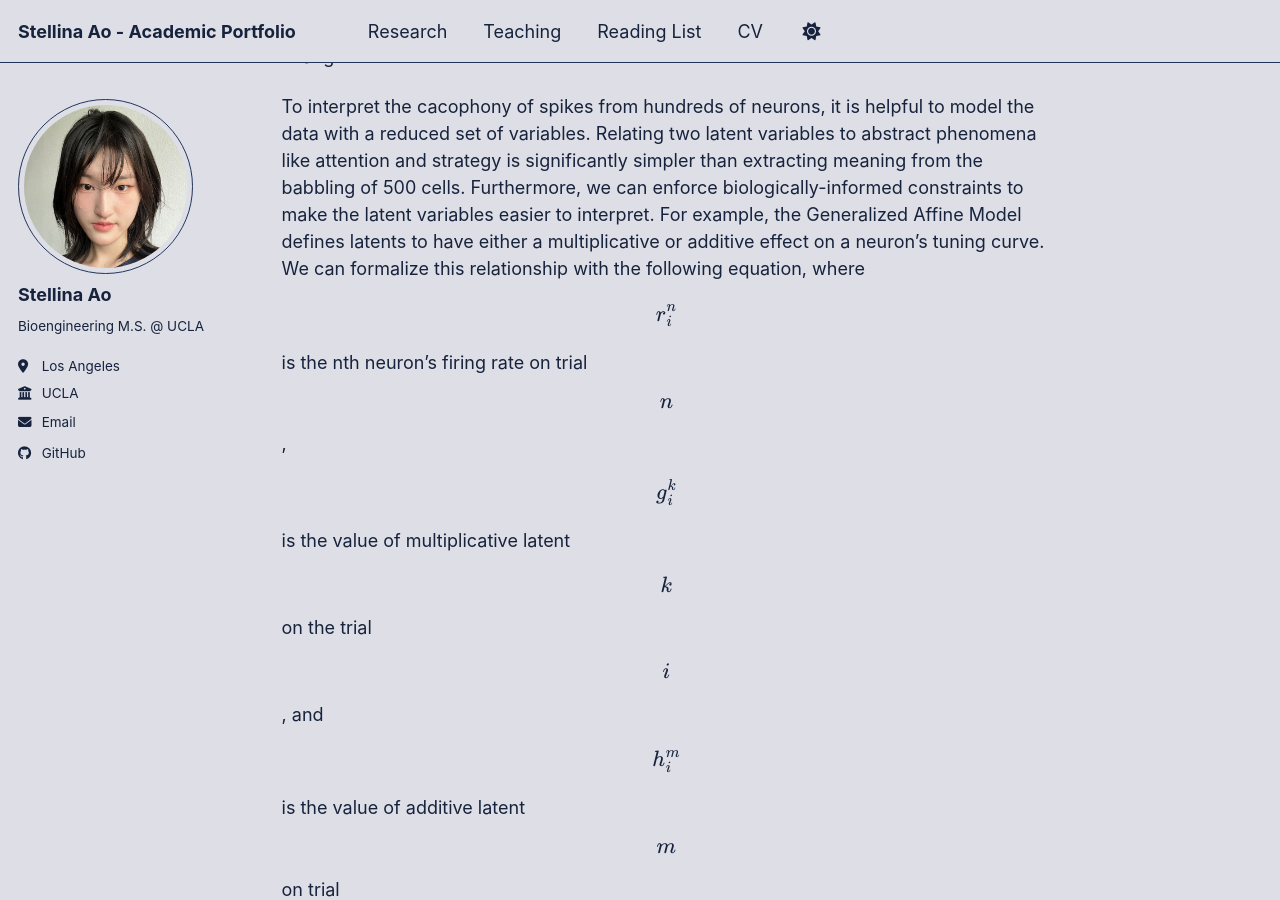
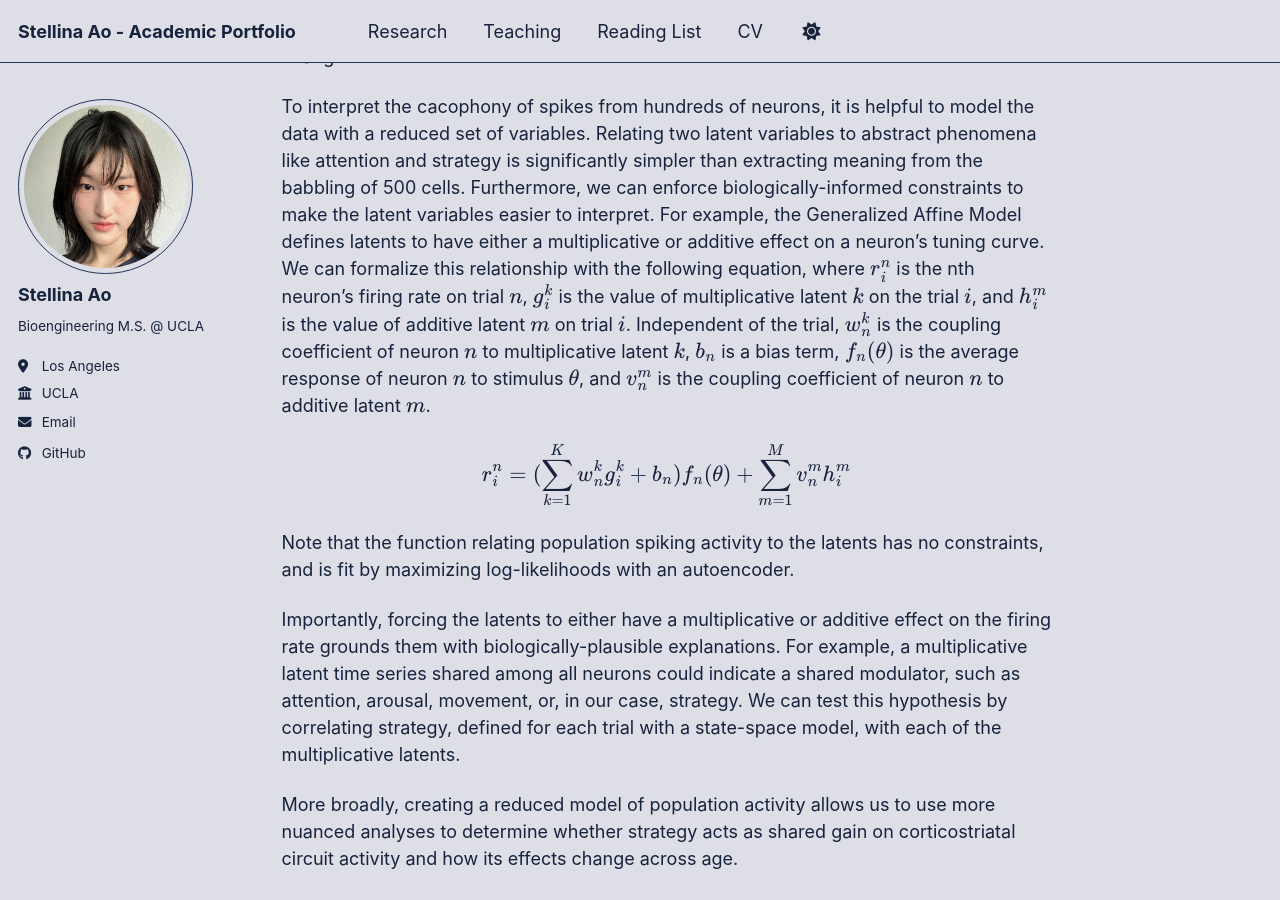
Before and after one commit to stellinaao/stellinaao.github.io, a Jekyll site: the page built from _research/1-sharedgain.md, in a window 1280 px wide and 900 px high, scrolled down 716 px. Built offline with Jekyll 4.4.1, drawn with Linux system fonts in a browser that asks for light colours; a script bundle is joined from its source files by our own code; library files that are not in the unit come from our copies.

```diff
--- a/_research/1-sharedgain.md
+++ b/_research/1-sharedgain.md
@@ -11,7 +11,7 @@ For those treading the alleys of age, it may be comforting to know that an elder
 
 Parallel corticostriatal circuits underlie these two strategies; abstracting nuance, projections from the anterior cingulate cortex (ACC) to the dorsal medial striatum (DMS) support model-based behavior, while projections from the secondary motor cortex (M2) to dorsal lateral striatum (DLS) support model-free behavior. But what mediates the shift from model-based to model-free behavior with age? The neurons in the model-based circuit don’t wither away; instead, do the computations performed by the two circuits change?
 
-To interpret the cacophony of spikes from hundreds of neurons, it is helpful to model the data with a reduced set of variables. Relating two latent variables to abstract phenomena like attention and strategy is significantly simpler than extracting meaning from the babbling of 500 cells. Furthermore, we can enforce biologically-informed constraints to make the latent variables easier to interpret. For example, the Generalized Affine Model defines latents to have either a multiplicative or additive effect on a neuron’s tuning curve. We can formalize this relationship with the following equation, where \\[r_i^n\\] is the nth neuron’s firing rate on trial \\[n\\], \\[g_i^k\\] is the value of multiplicative latent \\[k\\] on the trial \\[i\\], and \\[h_i^m\\] is the value of additive latent \\[m\\] on trial \\[i\\]. Independent of the trial, \\[ w_n^k \\] is the coupling coefficient of neuron \\[n\\] to multiplicative latent \\[k\\], \\[b_n\\] is a bias term, \\[f_n(\theta)\\] is the average response of neuron \\[n\\] to stimulus \\[\theta\\], and \\[v_n^m\\] is the coupling coefficient of neuron \\[n\\] to additive latent \\[m\\].
+To interpret the cacophony of spikes from hundreds of neurons, it is helpful to model the data with a reduced set of variables. Relating two latent variables to abstract phenomena like attention and strategy is significantly simpler than extracting meaning from the babbling of 500 cells. Furthermore, we can enforce biologically-informed constraints to make the latent variables easier to interpret. For example, the Generalized Affine Model defines latents to have either a multiplicative or additive effect on a neuron’s tuning curve. We can formalize this relationship with the following equation, where \\(r_i^n\\) is the nth neuron’s firing rate on trial \\(n\\), \\(g_i^k\\) is the value of multiplicative latent \\(k\\) on the trial \\(i\\), and \\(h_i^m\\) is the value of additive latent \\(m\\) on trial \\(i\\). Independent of the trial, \\( w_n^k \\) is the coupling coefficient of neuron \\(n\\) to multiplicative latent \\(k\\), \\(b_n\\) is a bias term, \\(f_n(\theta)\\) is the average response of neuron \\(n\\) to stimulus \\(\theta\\), and \\(v_n^m\\) is the coupling coefficient of neuron \\(n\\) to additive latent \\(m\\).
 
 $$r_i^n = (\sum_{k=1}^Kw_n^kg_i^k+b_n)f_n(\theta)+\sum_{m=1}^Mv_n^mh_i^m$$
 
```
